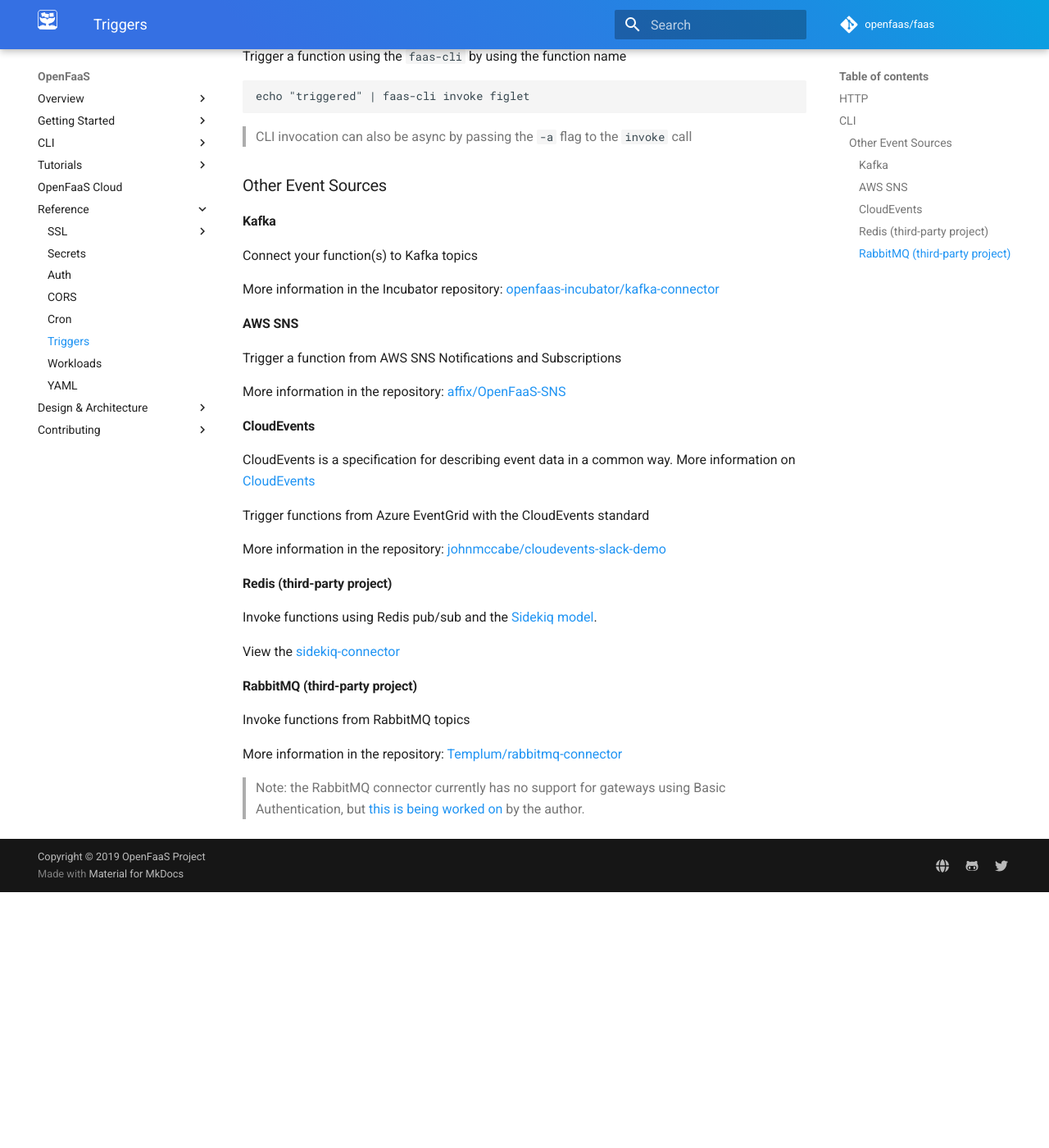
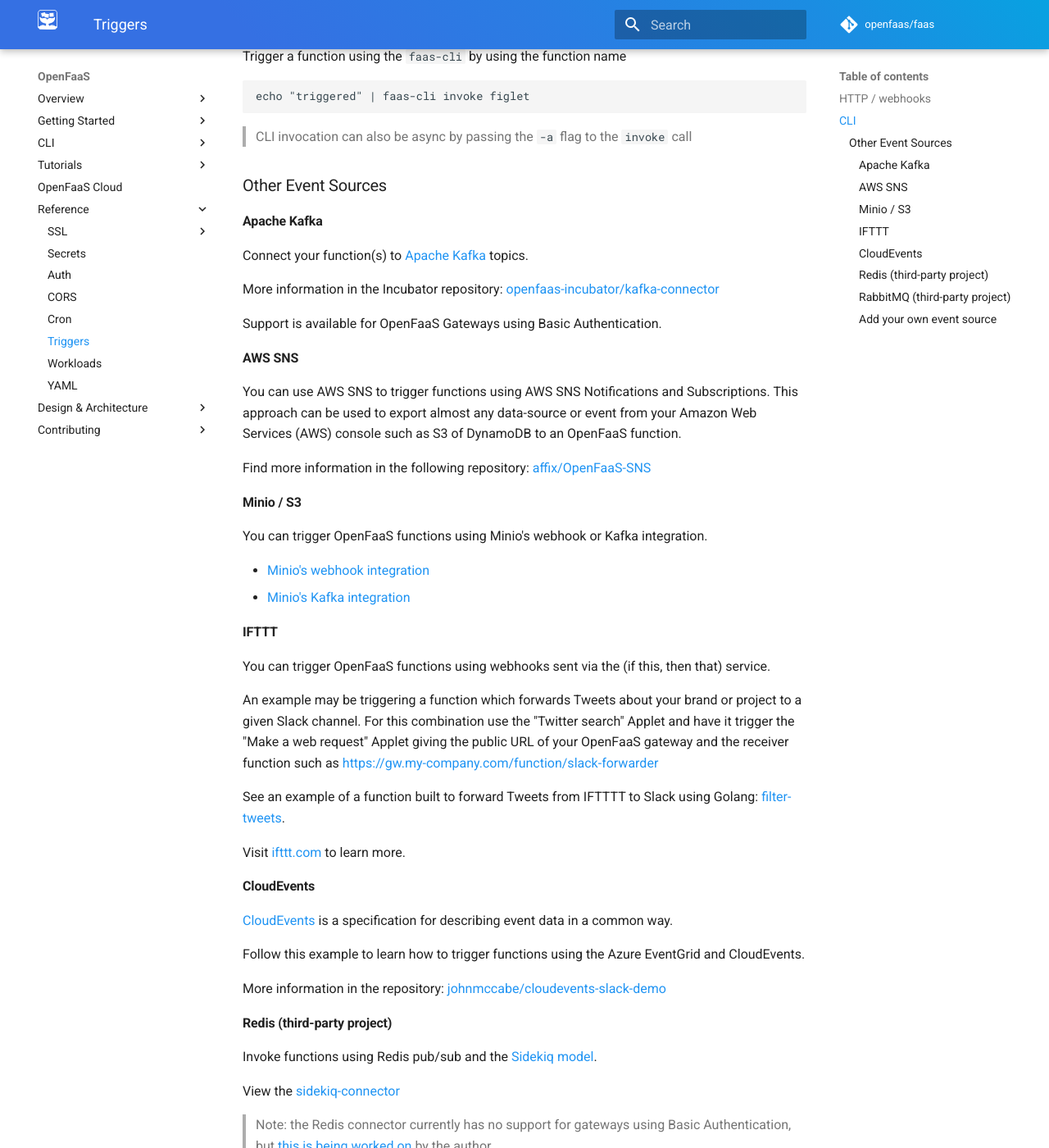
Before and after one commit to openfaas/docs, an MkDocs documentation site: the page built from docs/reference/triggers.md, in a window 1280 px wide and 1400 px high, scrolled down 668 px. Shown: the whole window at 82% size. Built offline with MkDocs 1.6.1 and Material for MkDocs 9.7.7, drawn with Linux system fonts in a browser that asks for light colours; comment, search, counter and statistics services are not loaded; before the commit the page ends 1756 px from its top, so only the background shows below that; some of the changed text lies outside the part shown.

Commit message:
Update event sources
Mentions how to use various event sources / triggers with
OpenFaaS and adds caveats where authors have not yet added
basic-auth support to their trigger connectors.

Signed-off-by: Alex Ellis (VMware) <alexellis2@gmail.com>

````diff
--- a/docs/reference/triggers.md
+++ b/docs/reference/triggers.md
@@ -6,7 +6,8 @@ The most common use-case is HTTP which acts as a lingua franca between internet-
 
 Looking to trigger a function on a schedule? Have a look at the [Cron page](/reference/cron/) for more information
 
-## HTTP
+## HTTP / webhooks
+
 This is the default, and standard method for interacting with your Functions.
 
 The function URL follows the pattern of:
@@ -17,6 +18,7 @@ https://<gateway URL>:<port>/function/<function name>
 > There is also the ability to execute a function asynchronously by replacing `/function/` with `/async-function/` before the function name
 
 ## CLI
+
 Trigger a function using the `faas-cli` by using the function name
 
 ```
@@ -27,23 +29,42 @@ echo "triggered" | faas-cli invoke figlet
 
 ### Other Event Sources
 
-#### Kafka
+#### Apache Kafka
 
-Connect your function(s) to Kafka topics
+Connect your function(s) to [Apache Kafka](https://kafka.apache.org) topics.
 
 More information in the Incubator repository: [openfaas-incubator/kafka-connector](https://github.com/openfaas-incubator/kafka-connector)
 
+Support is available for OpenFaaS Gateways using Basic Authentication.
+
 #### AWS SNS
 
-Trigger a function from AWS SNS Notifications and Subscriptions
+You can use AWS SNS to trigger functions using AWS SNS Notifications and Subscriptions. This approach can be used to export almost any data-source or event from your Amazon Web Services (AWS) console such as S3 of DynamoDB to an OpenFaaS function.
 
-More information in the repository: [affix/OpenFaaS-SNS](https://github.com/affix/OpenFaaS-SNS)
+Find more information in the following repository: [affix/OpenFaaS-SNS](https://github.com/affix/OpenFaaS-SNS)
+
+#### Minio / S3
+
+You can trigger OpenFaaS functions using Minio's webhook or Kafka integration.
+
+* [Minio's webhook integration](https://blog.minio.io/introducing-webhooks-for-minio-e2c3ad26deb2)
+* [Minio's Kafka integration](https://docs.minio.io/docs/minio-bucket-notification-guide.html#apache-kafka)
+
+#### IFTTT
+
+You can trigger OpenFaaS functions using webhooks sent via the (if this, then that) service.
+
+An example may be triggering a function which forwards Tweets about your brand or project to a given Slack channel. For this combination use the "Twitter search" Applet and have it trigger the "Make a web request" Applet giving the public URL of your OpenFaaS gateway and the receiver function such as https://gw.my-company.com/function/slack-forwarder
+
+See an example of a function built to forward Tweets from IFTTTT to Slack using Golang: [filter-tweets](https://github.com/openfaas-incubator/social-functions/blob/master/filter-tweets/handler.go).
+
+Visit [ifttt.com](https://ifttt.com) to learn more.
 
 #### CloudEvents
 
-CloudEvents is a specification for describing event data in a common way. More information on [CloudEvents](https://cloudevents.io/)
+[CloudEvents](https://cloudevents.io/) is a specification for describing event data in a common way.
 
-Trigger functions from Azure EventGrid with the CloudEvents standard
+Follow this example to learn how to trigger functions using the Azure EventGrid and CloudEvents.
 
 More information in the repository: [johnmccabe/cloudevents-slack-demo](https://github.com/johnmccabe/cloudevents-slack-demo)
 
@@ -53,6 +74,8 @@ Invoke functions using Redis pub/sub and the [Sidekiq model](https://sidekiq.org
 
 View the [sidekiq-connector](https://github.com/affix/sidekiq-connector)
 
+> Note: the Redis connector currently has no support for gateways using Basic Authentication, but [this is being worked on](https://github.com/affix/sidekiq-connector/issues/1) by the author.
+
 #### RabbitMQ (third-party project)
 
 Invoke functions from RabbitMQ topics
@@ -60,3 +83,8 @@ Invoke functions from RabbitMQ topics
 More information in the repository: [Templum/rabbitmq-connector](https://github.com/Templum/rabbitmq-connector)
 
 > Note: the RabbitMQ connector currently has no support for gateways using Basic Authentication, but [this is being worked on](https://github.com/Templum/rabbitmq-connector/issues/2) by the author.
+
+
+#### Add your own event source
+
+If you'd like to add an event source which is not listed below you can fork the OpenFaaS event [connector SDK](https://github.com/openfaas-incubator/connector-sdk) which is written in Go and use this to connect your pub/sub topics or message queues to functions in OpenFaaS.
````
Also changed, not shown: docs/tutorials/featured.md (+2 -0 lines).
